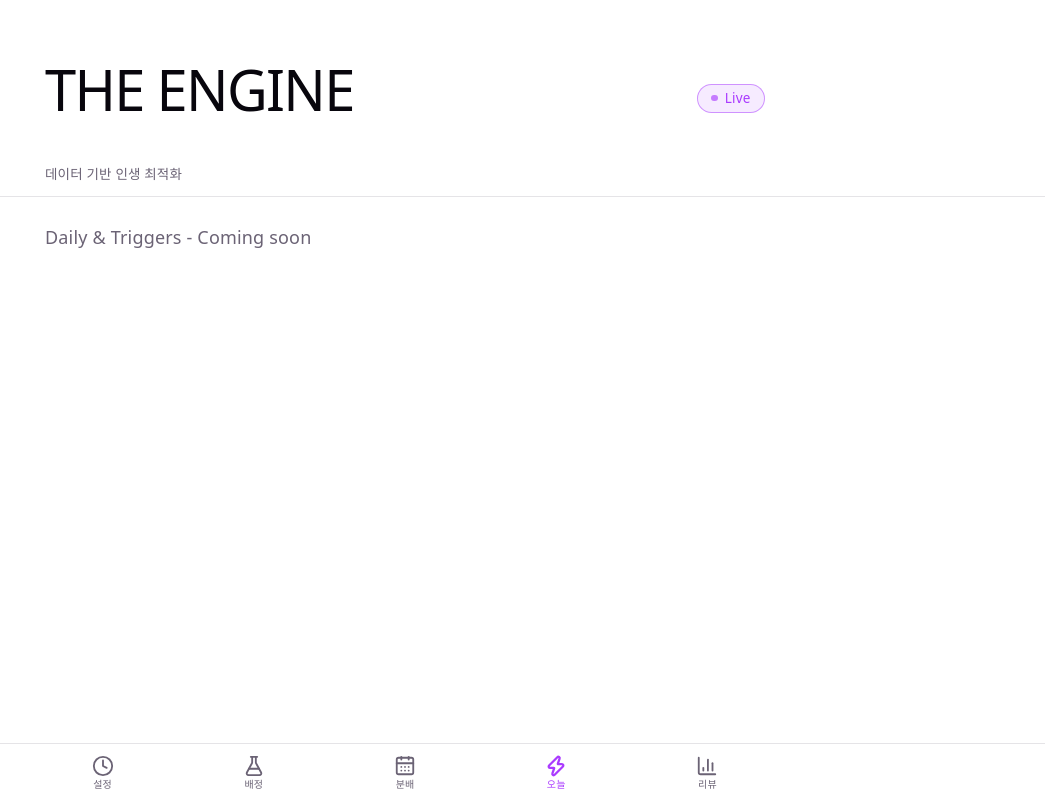
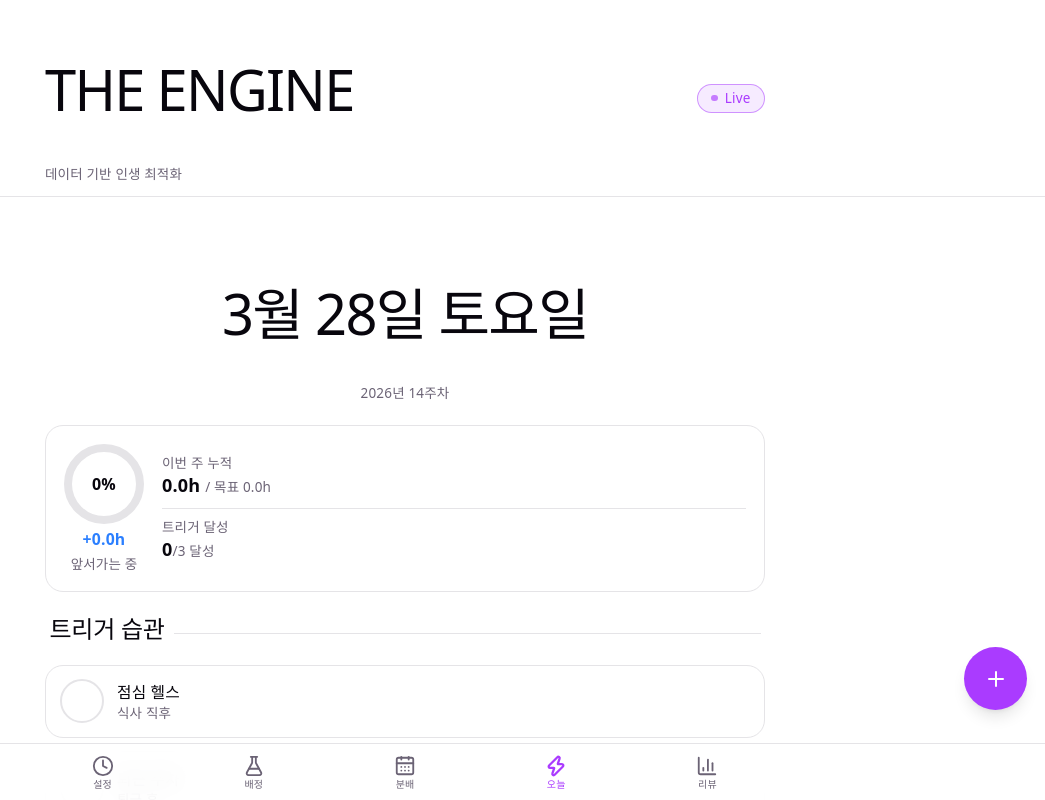
Before and after one commit to rnfkfldu/VSCODE_ROUTINE_TRIGGER, a React (Vite) app: page / in a window 1280 px wide. Both pictures are taken after a click on the button "오늘". Shown: the top 800 px of the page, without its empty margins (235-1280 px from the left). Built offline with nearby package versions, Linux system fonts and the light colour scheme.

Commit message:
Auto commit: 2026-03-29 01:03:31

```diff
--- a/src/screens/TriggersScreen.tsx
+++ b/src/screens/TriggersScreen.tsx
@@ -1,7 +1,153 @@
-export function TriggersScreen() {
+import { useState } from 'react'
+import { Plus } from 'lucide-react'
+import { useLogStore } from '../stores/logStore'
+import { useTriggerStore } from '../stores/triggerStore'
+import { useRoutineStore } from '../stores/routineStore'
+import { useScheduleStore } from '../stores/scheduleStore'
+import { useTimeWizardStore } from '../stores/timeWizardStore'
+import { TodayHeader } from '../components/widgets/Daily/TodayHeader'
+import { DeltaSummaryCard } from '../components/widgets/Daily/DeltaSummaryCard'
+import { TriggerHabitCard } from '../components/widgets/Daily/TriggerHabitCard'
+import { RoutineProgressCard } from '../components/widgets/Daily/RoutineProgressCard'
+import { QuickLogSheet } from '../components/widgets/Daily/QuickLogSheet'
+
+const ROUTINE_COLORS = [
+  '#a855f7',
+  '#3b82f6',
+  '#22c55e',
+  '#eab308',
+  '#f97316',
+  '#ec4899',
+  '#14b8a6',
+  '#f43f5e',
+]
+
+function getDayOfWeek(date: Date): string {
+  const days = ['SUN', 'MON', 'TUE', 'WED', 'THU', 'FRI', 'SAT']
+  return days[date.getDay()]
+}
+
+function calcGoalToDate(distributions: Record<string, number>, today: Date): number {
+  const dayIndex = today.getDay() // 0=Sun, 1=Mon, ...
+  const orderedDays = ['MON', 'TUE', 'WED', 'THU', 'FRI', 'SAT', 'SUN']
+  // dayIndex 0=Sun → index 6 in Mon-based array
+  const todayInWeek = dayIndex === 0 ? 6 : dayIndex - 1
+  return orderedDays
+    .slice(0, todayInWeek + 1)
+    .reduce((s, d) => s + (distributions[d] ?? 0), 0)
+}
+
+function SectionLabel({ title }: { title: string }) {
   return (
-    <div className="pt-4">
-      <p className="text-[var(--text)]">Daily &amp; Triggers - Coming soon</p>
+    <div className="flex items-center gap-2 px-1 pt-2">
+      <h2 className="text-sm font-semibold text-[var(--text-h)]">{title}</h2>
+      <div className="flex-1 h-px bg-[var(--border)]" />
     </div>
   )
 }
+
+export function TriggersScreen() {
+  const today = new Date()
+  const todayStr = today.toISOString().split('T')[0]
+
+  const { habits } = useTriggerStore()
+  const { routines } = useRoutineStore()
+  const { distributions } = useScheduleStore()
+  const { computed: timeComputed } = useTimeWizardStore()
+  const { addRoutineHours, toggleTrigger, getRoutineHoursForDate, getTriggerCompletedForDate, getWeeklyRoutineHours } =
+    useLogStore()
+
+  const [showQuickLog, setShowQuickLog] = useState(false)
+  const [selectedRoutineId, setSelectedRoutineId] = useState<string | null>(null)
+
+  const dayOfWeek = getDayOfWeek(today)
+
+  const timeBasedRoutines = routines.filter((r) => r.type === 'TIME_BASED')
+
+  const routineProgress = timeBasedRoutines.map((r, index) => {
+    const color = ROUTINE_COLORS[index % ROUTINE_COLORS.length]
+    const routineDist = distributions[r.id] ?? {}
+    const scheduledHours = routineDist[dayOfWeek] ?? 0
+    const actualHours = getRoutineHoursForDate(r.id, todayStr)
+    const weeklyActual = getWeeklyRoutineHours(r.id, timeComputed.weekId)
+    const goalToDate = calcGoalToDate(routineDist, today)
+    return { routine: r, color, scheduledHours, actualHours, weeklyActual, goalToDate }
+  })
+
+  const totalActual = routineProgress.reduce((s, r) => s + r.weeklyActual, 0)
+  const totalGoalToDate = routineProgress.reduce((s, r) => s + r.goalToDate, 0)
+  const triggerCompleted = habits.filter((h) => getTriggerCompletedForDate(h.id, todayStr)).length
+
+  return (
+    <div className="space-y-3 pt-4 pb-24">
+      <TodayHeader date={today} />
+
+      <DeltaSummaryCard
+        totalActual={totalActual}
+        totalGoalToDate={totalGoalToDate}
+        triggerCompleted={triggerCompleted}
+        triggerTotal={habits.length}
+      />
+
+      {/* 트리거 습관 섹션 */}
+      <SectionLabel title="트리거 습관" />
+      {habits.length === 0 ? (
+        <p className="px-1 text-sm text-[var(--text)]">등록된 트리거 습관이 없습니다.</p>
+      ) : (
+        habits.map((h) => (
+          <TriggerHabitCard
+            key={h.id}
+            habit={h}
+            isCompleted={getTriggerCompletedForDate(h.id, todayStr)}
+            onToggle={(id) => toggleTrigger(id, todayStr)}
+          />
+        ))
+      )}
+
+      {/* 루틴 진행 섹션 */}
+      <SectionLabel title="오늘의 루틴" />
+      {routineProgress.length === 0 ? (
+        <p className="px-1 text-sm text-[var(--text)]">오늘 배정된 루틴이 없습니다.</p>
+      ) : (
+        routineProgress.map((rp) => (
+          <RoutineProgressCard
+            key={rp.routine.id}
+            routine={rp.routine}
+            color={rp.color}
+            scheduledHours={rp.scheduledHours}
+            actualHours={rp.actualHours}
+            goalToDate={rp.goalToDate}
+            weeklyActual={rp.weeklyActual}
+            onAddLog={(id) => {
+              setSelectedRoutineId(id)
+              setShowQuickLog(true)
+            }}
+          />
+        ))
+      )}
+
+      {/* FAB */}
+      <button
+        onClick={() => {
+          setSelectedRoutineId(null)
+          setShowQuickLog(true)
+        }}
+        className="fixed bottom-20 right-4 z-40 flex h-14 w-14 items-center justify-center rounded-full bg-[var(--accent)] text-white shadow-lg transition-transform active:scale-95"
+        aria-label="빠른 기록"
+      >
+        <Plus size={24} />
+      </button>
+
+      <QuickLogSheet
+        isOpen={showQuickLog}
+        onClose={() => setShowQuickLog(false)}
+        selectedRoutineId={selectedRoutineId ?? undefined}
+        routines={timeBasedRoutines}
+        onLog={(routineId, hours) => {
+          addRoutineHours(routineId, hours, todayStr)
+          setShowQuickLog(false)
+        }}
+      />
+    </div>
+  )
+}
```
